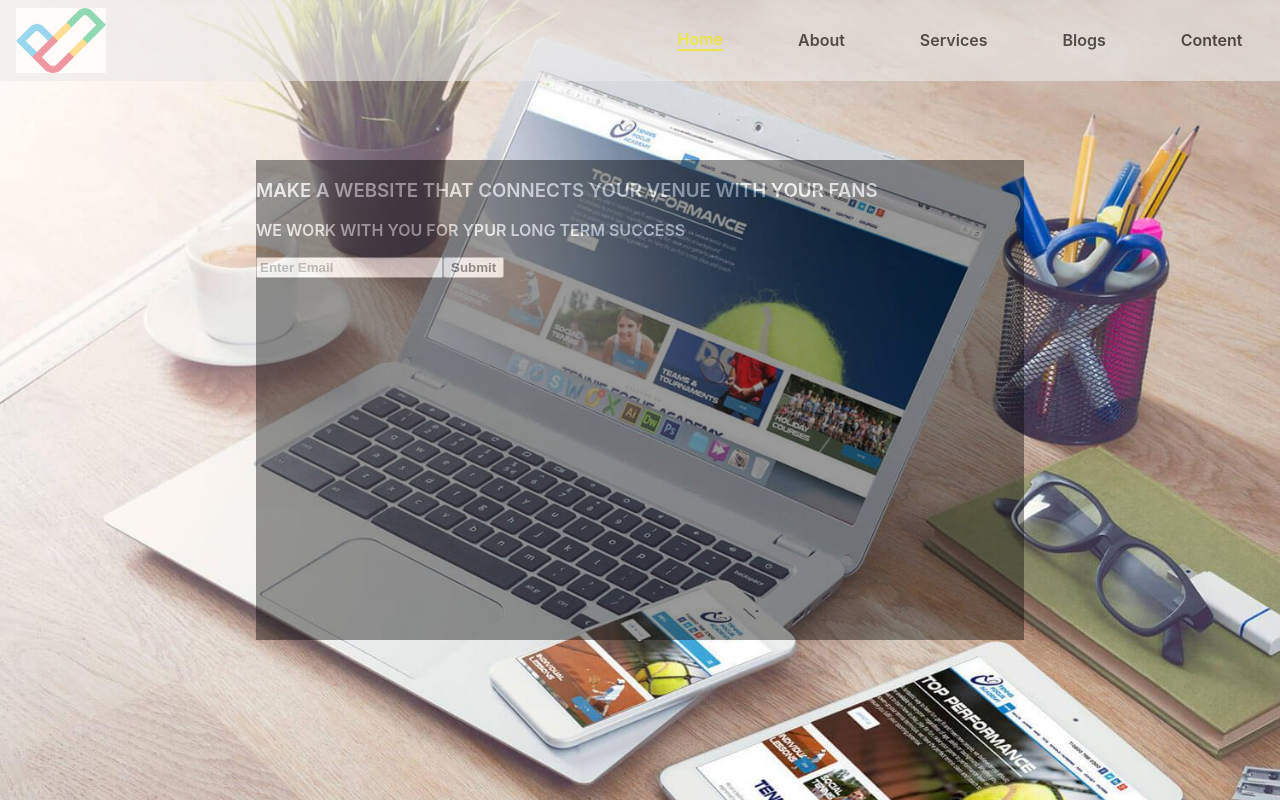
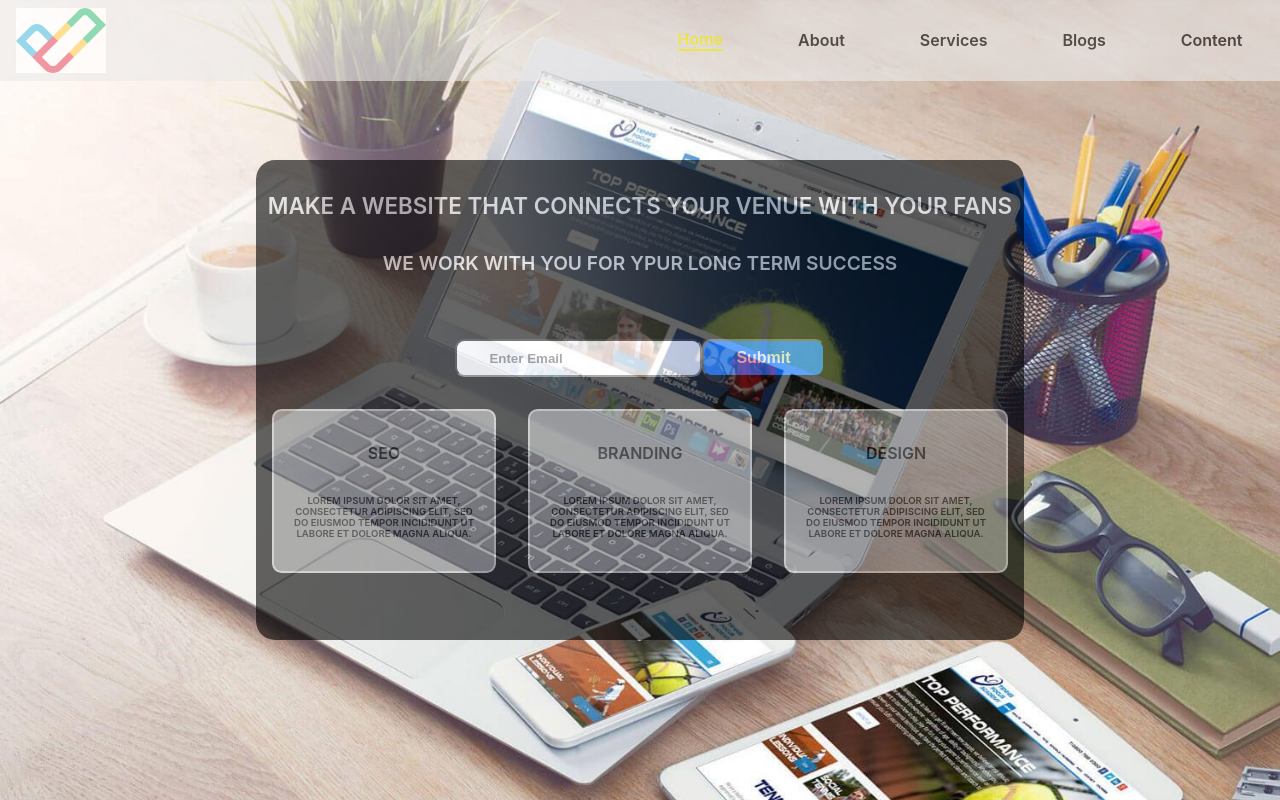
Before and after one commit to shahzain-lab/SCSS, a React (Create React App) app: page / in a window 1280 px wide. Built offline with nearby package versions, Linux system fonts and the light colour scheme.

Commit message:
configure

```diff
--- a/src/Scss/_Headers.scss
+++ b/src/Scss/_Headers.scss
@@ -1,7 +1,14 @@
 @mixin  BG($val) {
     background: $val;
 }
-
+@mixin  Color($val) {
+    color: $val;
+}
+@mixin display($content){
+    display: flex;
+    justify-content: $content;
+    align-items: center;
+}
 @mixin box($width,$height) {
      width: $width;
      height: $height;
@@ -11,16 +18,18 @@
     background-repeat: no-repeat;
     background-size: cover;
 }
-// @mixin display($content){
-//     display: flex;
-//     justify-content: $content;
-//     align-items: center;
-// }
 @mixin  position {
     position: absolute;
     top: 50%;
     left: 50%;
     transform: translate(-50% , -50%);
+}
+@mixin  fontSize($val) {
+    font-size: $val;
+}
+@mixin group($border,$padd) {
+    border-radius: $border;
+    padding: $padd;
 }
 
 .Header{
@@ -29,14 +38,56 @@
    .headTag{
     @include box(60vw,60vh);
     @include BG(black);
-    opacity: .4;
+    opacity: .6;
     @include position();
+    border-radius: 1.2rem;
+    text-align: center;
     h3{
         color: #dbdbdb;
         text-transform: uppercase;
+        @include fontSize(1.4rem);
+        margin: 2rem 0;
     }
     p{
+        @include fontSize(1.2rem);
         @extend h3;
+    }
+    input{
+     @include group(.6rem, .6rem 2rem);
+     margin:2rem 0;
+    }
+    button{
+        @include fontSize(1rem);
+        @include group(.6rem,.5rem 2rem);
+        cursor: pointer;
+        @include Color(#e4e4e4);
+        @include BG(#006eff);
+        transition: .2s;
+        &:hover{
+          @include BG(#ffff);
+          @include Color(#006eff)
+        }
+    }
+    .headGrid{
+        @include display(space-around);
+
+        .one{
+            border: 2px solid silver;
+            @include BG(gray);
+            @include group(.6rem, 0 1rem);
+            margin: 0 1rem;
+        }
+            .two, .three{
+            @extend .one;
+        }
+
+        h3{
+            @include Color(rgb(0, 0, 0));
+            @include fontSize(1rem)
+        }
+        p{
+            @include fontSize(.6rem)
+        }
     }
    }
 }
--- a/src/Scss/main.scss
+++ b/src/Scss/main.scss
@@ -4,4 +4,5 @@
 *{
     list-style: none;
     font-weight: 600;
+    outline: none;
 };
--- a/src/components/Header.tsx
+++ b/src/components/Header.tsx
@@ -11,6 +11,20 @@ export const Header = () => {
                  placeholder="Enter Email"
                />
                <button>Submit</button>
+              <div className="headGrid">
+                 <div className="one">
+                     <h3>SEO</h3>
+                     <p>Lorem ipsum dolor sit amet, consectetur adipiscing elit, sed do eiusmod tempor incididunt ut labore et dolore magna aliqua. </p>
+                 </div>
+                 <div className="two">
+                     <h3>Branding</h3>
+                     <p>Lorem ipsum dolor sit amet, consectetur adipiscing elit, sed do eiusmod tempor incididunt ut labore et dolore magna aliqua. </p>
+                 </div>
+                 <div className="three">
+                     <h3>Design</h3>
+                     <p>Lorem ipsum dolor sit amet, consectetur adipiscing elit, sed do eiusmod tempor incididunt ut labore et dolore magna aliqua. </p>
+                 </div>
+              </div>
             </div>
         </div>
     )
```
Also changed, not shown: 1 other file (tests, documents, lock files or other folders).
